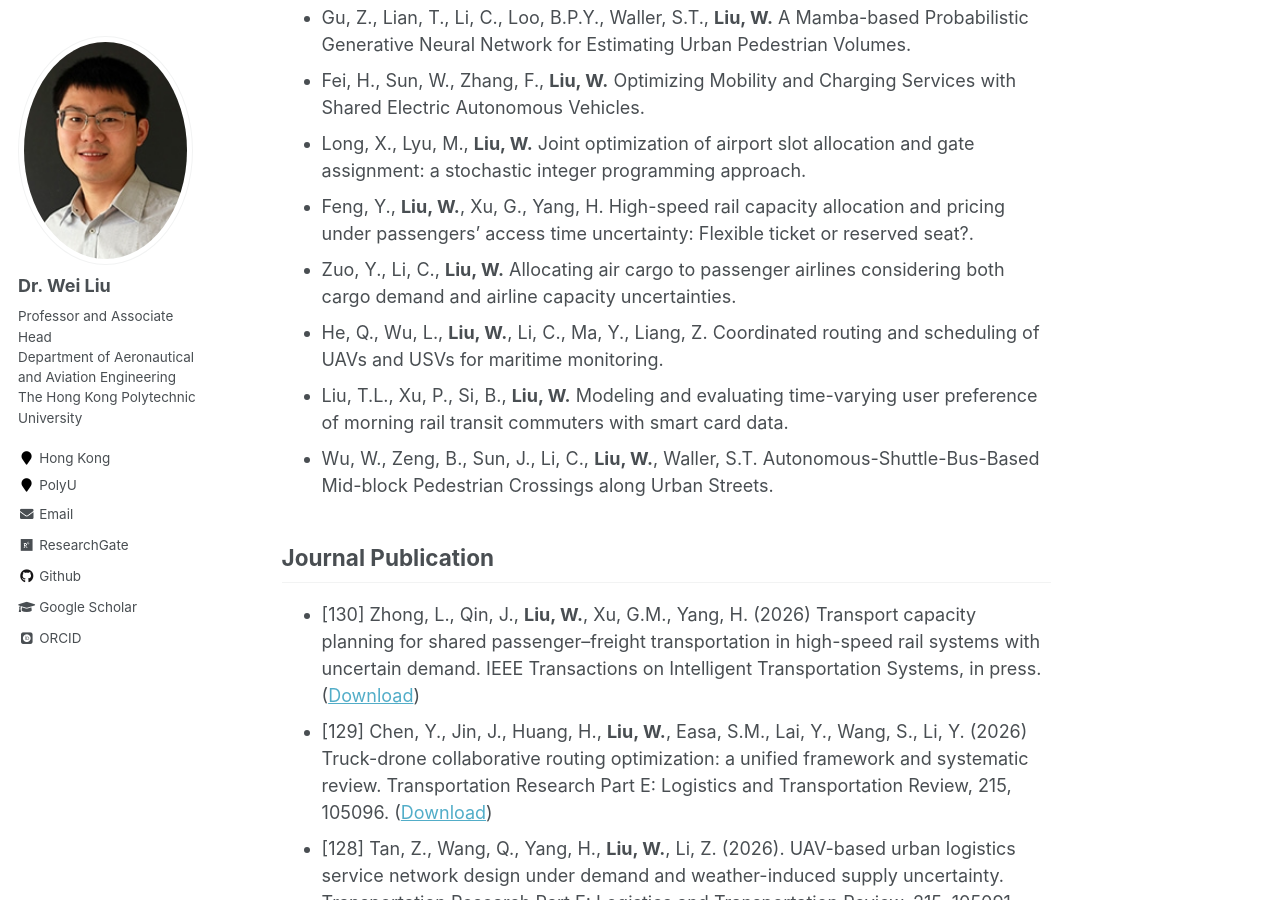
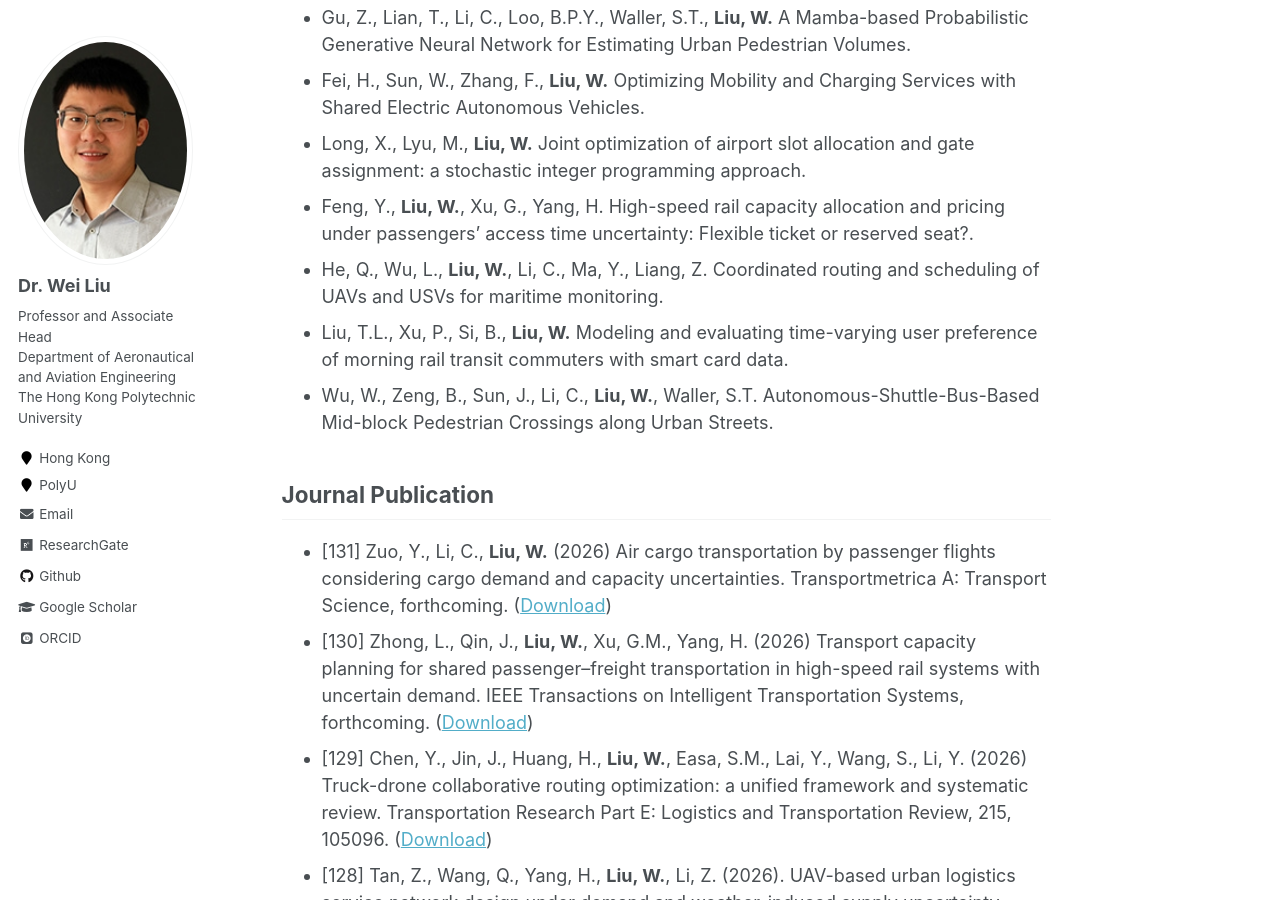
Before and after one commit to weiliu2016/weiliu2016.github.io, a Jekyll site: the page built from _pages/publications.md, in a window 1280 px wide and 900 px high, scrolled down 1764 px. Built offline with Jekyll 4.4.1, drawn with Linux system fonts in a browser that asks for light colours; some web fonts are replaced; formulas are drawn with MathJax 3; some of the changed text lies outside the part shown.

Commit message:
Update publications.md

```diff
--- a/_pages/publications.md
+++ b/_pages/publications.md
@@ -47,7 +47,6 @@ Selected Working Papers
 - Fei, H., Sun, W., Zhang, F., **Liu, W.** Optimizing Mobility and Charging Services with Shared Electric Autonomous Vehicles.
 - Long, X., Lyu, M., **Liu, W.** Joint optimization of airport slot allocation and gate assignment: a stochastic integer programming approach.
 - Feng, Y., **Liu, W.**, Xu, G., Yang, H. High-speed rail capacity allocation and pricing under passengers' access time uncertainty: Flexible ticket or reserved seat?.
-- Zuo, Y., Li, C., **Liu, W.** Allocating air cargo to passenger airlines considering both cargo demand and airline capacity uncertainties.
 - He, Q., Wu, L., **Liu, W.**, Li, C., Ma, Y., Liang, Z. Coordinated routing and scheduling of UAVs and USVs for maritime monitoring.
 - Liu, T.L., Xu, P., Si, B., **Liu, W.** Modeling and evaluating time-varying user preference of morning rail transit commuters with smart card data.
 - Wu, W., Zeng, B., Sun, J., Li, C., **Liu, W.**, Waller, S.T. Autonomous-Shuttle-Bus-Based Mid-block Pedestrian Crossings along Urban Streets.
@@ -55,7 +54,8 @@ Selected Working Papers
 
 Journal Publication
 ----------
-* [130] Zhong, L., Qin, J., **Liu, W.**, Xu, G.M., Yang, H. (2026) Transport capacity planning for shared passenger–freight transportation in high-speed rail systems with uncertain demand. IEEE Transactions on Intelligent Transportation Systems, in press. ([Download](https://doi.org/10.1109/TITS.2026.3715878))
+* [131] Zuo, Y., Li, C., **Liu, W.** (2026) Air cargo transportation by passenger flights considering cargo demand and capacity uncertainties. Transportmetrica A: Transport Science, forthcoming. ([Download](https://doi.org/10.1080/23249935.2026.xxxxxxx))
+* [130] Zhong, L., Qin, J., **Liu, W.**, Xu, G.M., Yang, H. (2026) Transport capacity planning for shared passenger–freight transportation in high-speed rail systems with uncertain demand. IEEE Transactions on Intelligent Transportation Systems, forthcoming. ([Download](https://doi.org/10.1109/TITS.2026.3715878))
 * [129] Chen, Y., Jin, J., Huang, H., **Liu, W.**, Easa, S.M., Lai, Y., Wang, S., Li, Y. (2026) Truck-drone collaborative routing optimization: a unified framework and systematic review. Transportation Research Part E: Logistics and Transportation Review, 215, 105096. ([Download](https://doi.org/10.1016/j.tre.2026.105096))
 * [128] Tan, Z., Wang, Q., Yang, H., **Liu, W.**, Li, Z. (2026). UAV-based urban logistics service network design under demand and weather-induced supply uncertainty. Transportation Research Part E: Logistics and Transportation Review, 215, 105091. ([Download](https://doi.org/10.1016/j.tre.2026.105091))
 * [127] Xu, G., Liu, X., Zhong, L., **Liu, W.** (2026) Optimization of Train Stopping Plan, Scheduling, Seat Allocation with Social Distancing Strategies. Transportmetrica B: Transport Dynamics, 14(1), 2685665. ([Download](https://doi.org/10.1080/21680566.2026.2685665))
```
Also changed, not shown: other parts of _pages/publications.md (+3 -3 lines).
